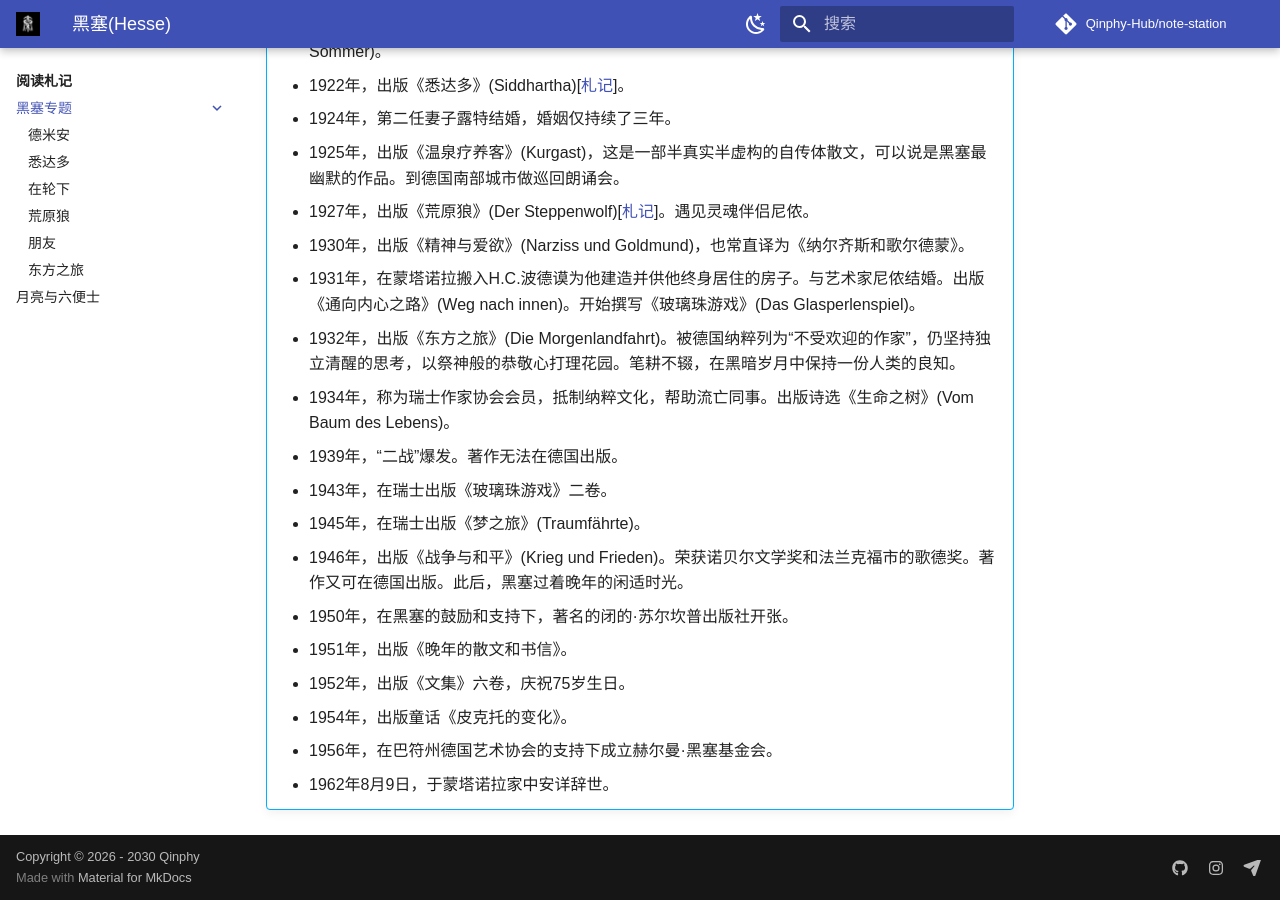
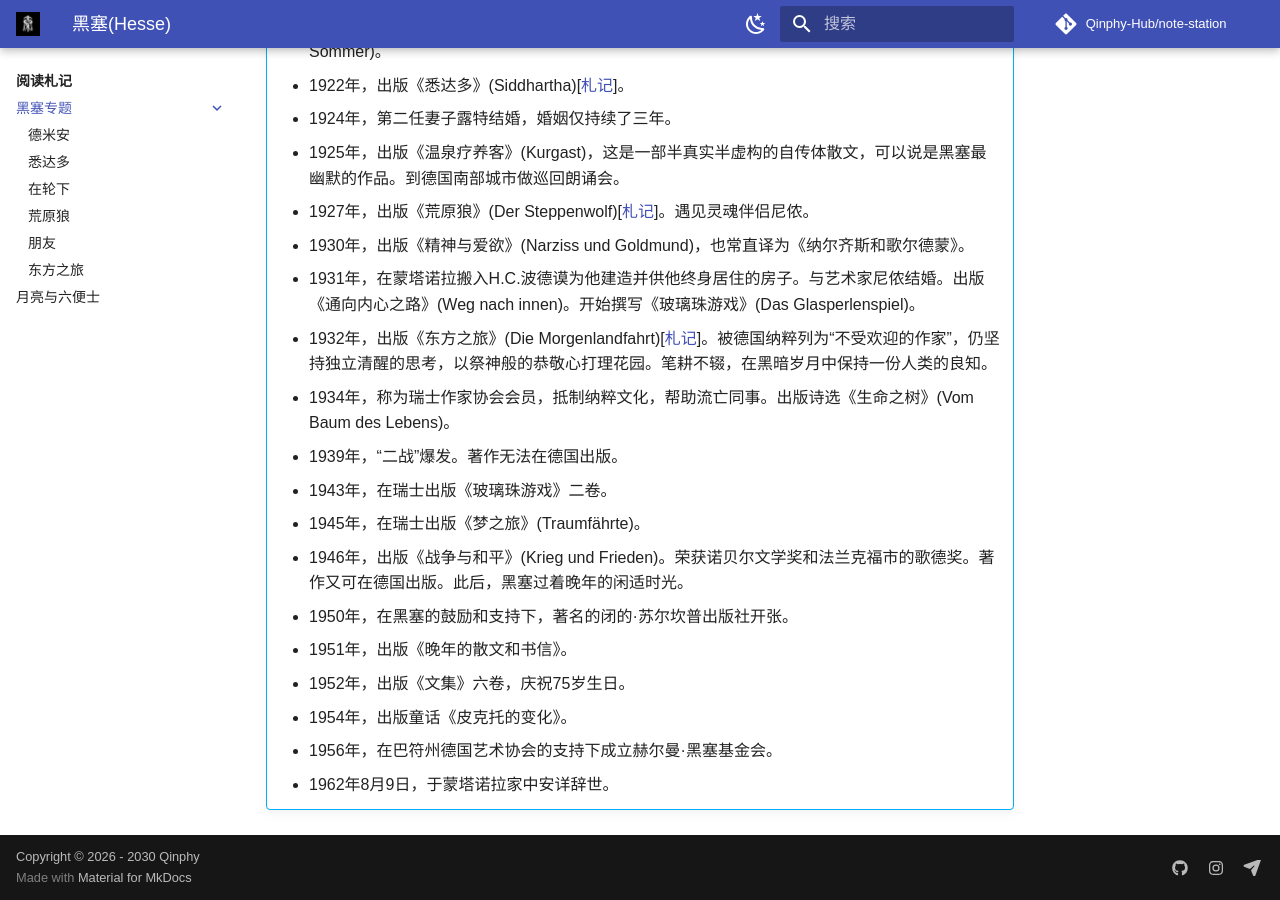
Before and after one commit to Qinphy-Hub/note-station, an MkDocs documentation site: the page built from docs/Part1/Hesse/index.md, in a window 1280 px wide and 900 px high, scrolled down 2237 px. Built offline with MkDocs 1.6.1 and Material for MkDocs 9.7.7, drawn with Linux system fonts in a browser that asks for light colours; comment, search, counter and statistics services are not loaded; a style sheet for code colours, icons or effects is not loaded.

Commit message:
corrections

```diff
--- a/docs/Part1/Hesse/index.md
+++ b/docs/Part1/Hesse/index.md
@@ -46,7 +46,7 @@
     * 1927年，出版《荒原狼》(Der Steppenwolf)[[札记](./steppenwolf.md)]。遇见灵魂伴侣尼侬。
     * 1930年，出版《精神与爱欲》(Narziss und Goldmund)，也常直译为《纳尔齐斯和歌尔德蒙》。
     * 1931年，在蒙塔诺拉搬入H.C.波德谟为他建造并供他终身居住的房子。与艺术家尼侬结婚。出版《通向内心之路》(Weg nach innen)。开始撰写《玻璃珠游戏》(Das Glasperlenspiel)。
-    * 1932年，出版《东方之旅》(Die Morgenlandfahrt)。被德国纳粹列为“不受欢迎的作家”，仍坚持独立清醒的思考，以祭神般的恭敬心打理花园。笔耕不辍，在黑暗岁月中保持一份人类的良知。
+    * 1932年，出版《东方之旅》(Die Morgenlandfahrt)[[札记](./fahrt.md)]。被德国纳粹列为“不受欢迎的作家”，仍坚持独立清醒的思考，以祭神般的恭敬心打理花园。笔耕不辍，在黑暗岁月中保持一份人类的良知。
     * 1934年，称为瑞士作家协会会员，抵制纳粹文化，帮助流亡同事。出版诗选《生命之树》(Vom Baum des Lebens)。
     * 1939年，“二战”爆发。著作无法在德国出版。
     * 1943年，在瑞士出版《玻璃珠游戏》二卷。
```
